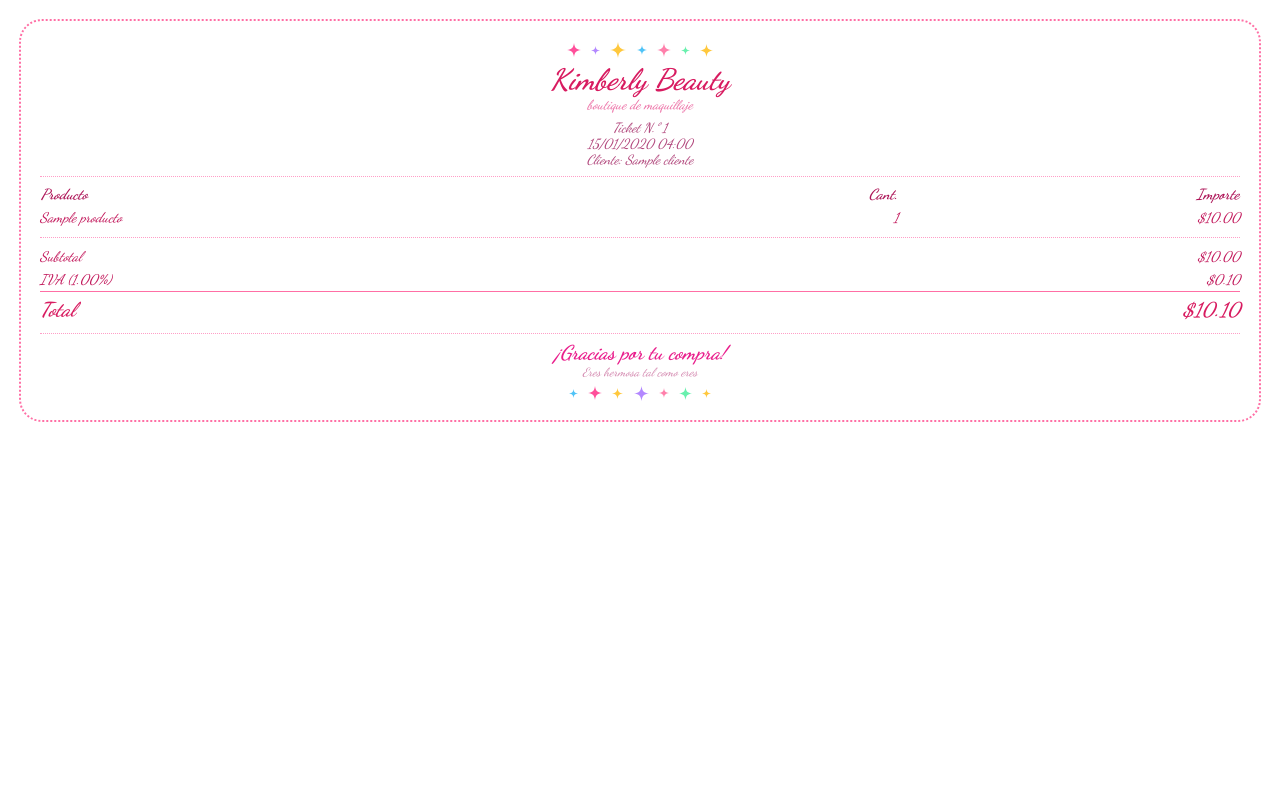
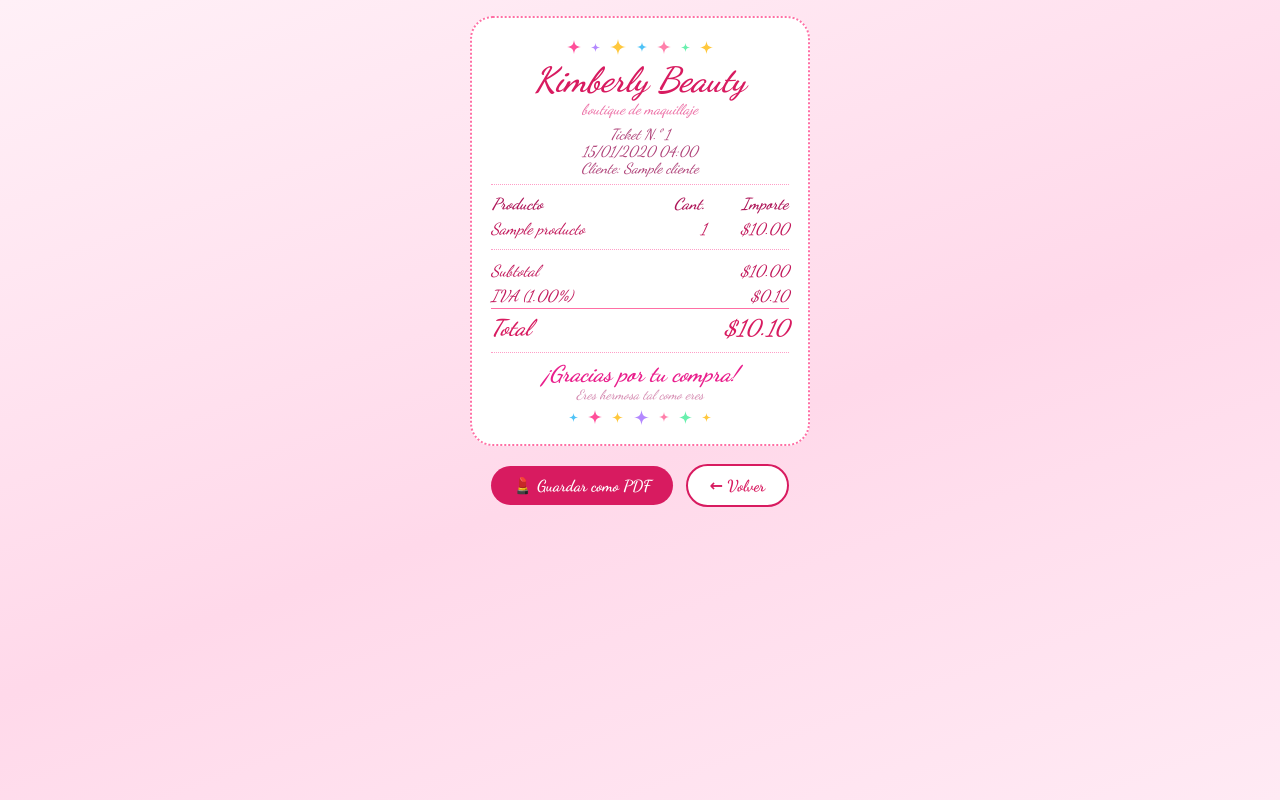
Before and after one commit to Kimberlymartinez09/erp-django-utec, a Django app: page /ventas/1/ticket/ in a window 1280 px wide. Run offline with Django 4.2, Linux system fonts and the light colour scheme; a user stored in the database is signed in; tables that the repository leaves empty hold one stand-in row (values such as "Sample post").

Commit message:
Ticket boutique con guardar como PDF

```diff
--- a/ventas/templates/ventas/detalle.html
+++ b/ventas/templates/ventas/detalle.html
@@ -71,6 +71,6 @@
 <div style="display:flex; gap:.75rem; flex-wrap:wrap; align-items:center;">
     <a href="{% url 'ventas:lista' %}" class="btn-erp-primary">← Volver</a>
     <a href="{% url 'ventas:ticket' venta.pk %}" class="btn-erp-primary"
-       target="_blank" rel="noopener">🧾 Ver ticket</a>
+       target="_blank" rel="noopener">💄 Ticket PDF</a>
 </div>
 {% endblock %}
--- a/ventas/templates/ventas/ticket.html
+++ b/ventas/templates/ventas/ticket.html
@@ -2,25 +2,32 @@
 <html lang="es">
 <head>
 <meta charset="UTF-8">
+<meta name="viewport" content="width=device-width, initial-scale=1">
 <title>Ticket #{{ venta.pk }}</title>
+<link rel="preconnect" href="https://fonts.googleapis.com">
+<link href="https://fonts.googleapis.com/css2?family=Dancing+Script:wght@500;700&display=swap" rel="stylesheet">
 <style>
-  @import url('https://fonts.googleapis.com/css2?family=Dancing+Script:wght@500;700&display=swap');
+  * { -webkit-print-color-adjust: exact; print-color-adjust: exact; }
 
-  @page {
-    size: 100mm 170mm;
-    margin: 0;
+  @page { size: 100mm 170mm; margin: 0; }
+
+  html, body { margin: 0; padding: 0; }
+
+  body {
+    min-height: 100vh;
+    font-family: 'Dancing Script', 'Brush Script MT', 'Georgia', cursive;
+    font-style: italic;
+    color: #c2185b;
     background: linear-gradient(160deg, #fff0f7 0%, #ffd9ea 55%, #ffeaf4 100%);
   }
 
-  body {
-    margin: 0;
-    font-family: 'Dancing Script', 'Brush Script MT', 'Georgia', cursive;
-    font-style: italic;
-    color: #c2185b;
-  }
+  .wrap { padding: 16px 0; }
 
   .card {
-    margin: 5mm;
+    width: 90mm;
+    max-width: 92%;
+    margin: 0 auto;
+    box-sizing: border-box;
     padding: 4mm 5mm;
     border: 0.6mm dotted #ff6fa5;
     border-radius: 6mm;
@@ -30,32 +37,50 @@
   .sparkles { text-align: center; line-height: 1; margin: 1mm 0; }
   .sparkles svg { margin: 0 0.8mm; vertical-align: middle; }
 
-  .brand { text-align: center; font-size: 22pt; font-weight: 700; color: #d81b60; margin: 1mm 0 0; }
-  .sub   { text-align: center; font-size: 10pt; color: #ec6fa5; margin: 0; }
+  .brand { text-align: center; font-size: 26pt; font-weight: 700; color: #d81b60; margin: 1mm 0 0; }
+  .sub   { text-align: center; font-size: 11pt; color: #ec6fa5; margin: 0; }
 
-  .meta { text-align: center; font-size: 10pt; color: #b0447a; margin: 2mm 0; }
+  .meta { text-align: center; font-size: 11pt; color: #b0447a; margin: 2mm 0; }
 
   .line { border-top: 0.5mm dotted #ff9ec7; margin: 2mm 0; }
 
-  table { width: 100%; border-collapse: collapse; font-size: 10.5pt; }
-  th { text-align: left; color: #ad1457; font-size: 11pt; padding-bottom: 1mm; }
+  table { width: 100%; border-collapse: collapse; font-size: 12pt; }
+  th { text-align: left; color: #ad1457; font-size: 12pt; padding-bottom: 1mm; }
   td { padding: 0.8mm 0; color: #c2185b; vertical-align: top; }
   .r { text-align: right; }
 
-  .totales td { font-size: 10.5pt; }
   .total-final td {
-    font-size: 15pt; font-weight: 700; color: #d81b60;
+    font-size: 17pt; font-weight: 700; color: #d81b60;
     border-top: 0.5mm solid #ff6fa5; padding-top: 1.5mm;
   }
 
-  .gracias { text-align: center; font-size: 15pt; font-weight: 700; color: #e91e8c; margin: 2mm 0 0; }
-  .nota    { text-align: center; font-size: 9pt; color: #d48ab0; margin: 0; }
+  .gracias { text-align: center; font-size: 17pt; font-weight: 700; color: #e91e8c; margin: 2mm 0 0; }
+  .nota    { text-align: center; font-size: 10pt; color: #d48ab0; margin: 0; }
+
+  .acciones { text-align: center; margin: 18px 0 8px; font-style: normal; }
+  .btn {
+    display: inline-block;
+    font-family: inherit; font-size: 16px; font-weight: 700; font-style: normal;
+    color: #fff; background: #d81b60;
+    border: 0; border-radius: 999px;
+    padding: 10px 22px; margin: 0 4px; cursor: pointer;
+    text-decoration: none;
+  }
+  .btn:hover { background: #ad1457; }
+  .btn.sec { background: #fff; color: #d81b60; border: 2px solid #d81b60; }
+
+  @media print {
+    body { background: linear-gradient(160deg, #fff0f7 0%, #ffd9ea 55%, #ffeaf4 100%); min-height: 0; }
+    .wrap { padding: 5mm 0 0; }
+    .acciones { display: none; }
+  }
 </style>
 </head>
 <body>
+<div class="wrap">
+
 <div class="card">
 
-  <!-- Brillitos superiores -->
   <div class="sparkles">
     <svg width="14" height="14" viewBox="0 0 20 20"><path fill="#ff4f9a" d="M10 0C11 7 13 9 20 10C13 11 11 13 10 20C9 13 7 11 0 10C7 9 9 7 10 0Z"/></svg>
     <svg width="9" height="9" viewBox="0 0 20 20"><path fill="#b388ff" d="M10 0C11 7 13 9 20 10C13 11 11 13 10 20C9 13 7 11 0 10C7 9 9 7 10 0Z"/></svg>
@@ -98,7 +123,7 @@
 
   <div class="line"></div>
 
-  <table class="totales">
+  <table>
     <tr><td>Subtotal</td><td class="r">${{ subtotal }}</td></tr>
     <tr><td>IVA ({{ config.iva_porcentaje }}%)</td><td class="r">${{ iva }}</td></tr>
     <tr class="total-final"><td>Total</td><td class="r">${{ total_con_iva }}</td></tr>
@@ -109,7 +134,6 @@
   <p class="gracias">¡Gracias por tu compra!</p>
   <p class="nota">Eres hermosa tal como eres</p>
 
-  <!-- Brillitos inferiores -->
   <div class="sparkles">
     <svg width="9" height="9" viewBox="0 0 20 20"><path fill="#4fc3f7" d="M10 0C11 7 13 9 20 10C13 11 11 13 10 20C9 13 7 11 0 10C7 9 9 7 10 0Z"/></svg>
     <svg width="14" height="14" viewBox="0 0 20 20"><path fill="#ff4f9a" d="M10 0C11 7 13 9 20 10C13 11 11 13 10 20C9 13 7 11 0 10C7 9 9 7 10 0Z"/></svg>
@@ -121,5 +145,12 @@
   </div>
 
 </div>
+
+<div class="acciones">
+  <button type="button" class="btn" onclick="window.print()">💄 Guardar como PDF</button>
+  <a class="btn sec" href="{% url 'ventas:detalle' venta.pk %}">← Volver</a>
+</div>
+
+</div>
 </body>
 </html>
```
